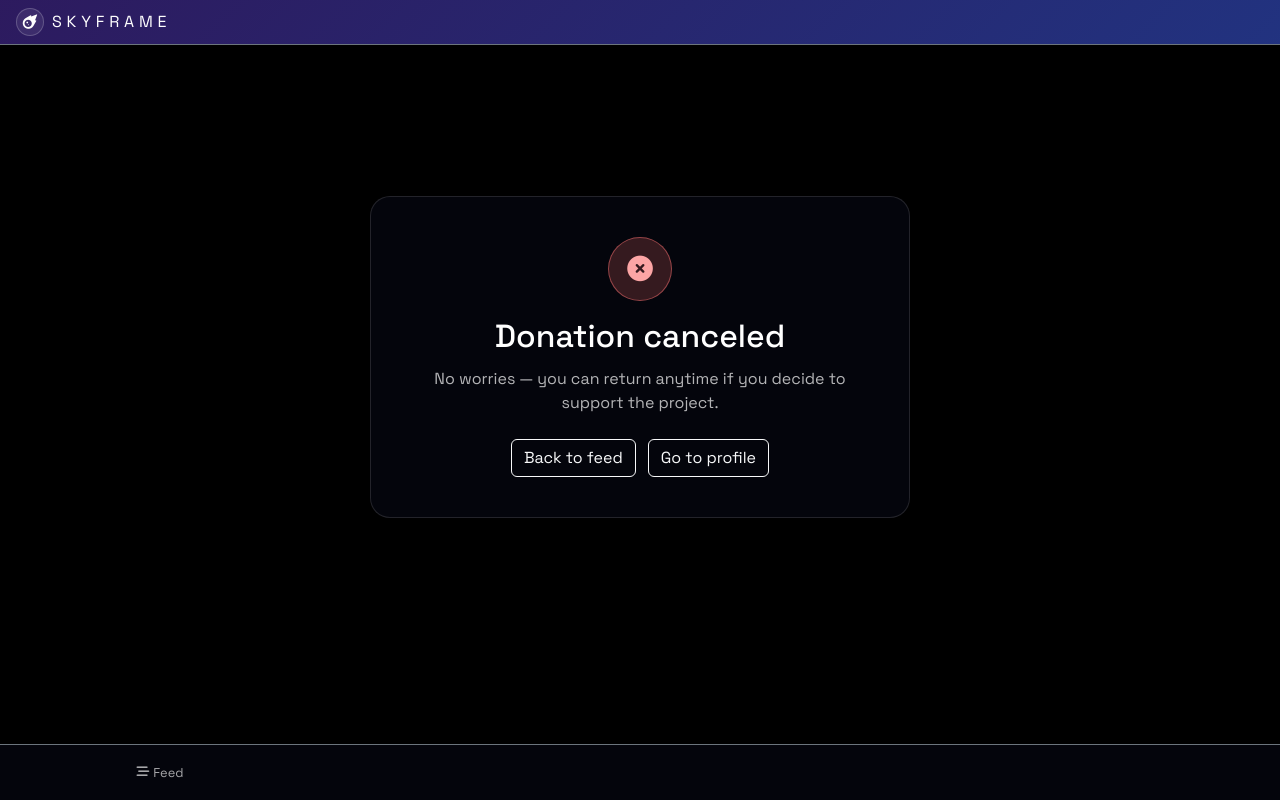
After one commit to ibsoft/SkyFrame, a Flask app: page /cancel in a window 1280 px wide. The commit adds this page. Run offline with Flask 3, Linux system fonts and the light colour scheme; some libraries are stand-ins or nearby versions.

Commit message:
Last commit message

```diff
--- a/skyframe/__init__.py
+++ b/skyframe/__init__.py
@@ -56,7 +56,7 @@ def create_app(config_name: str | None = None):
             f"style-src {Config.CSP_STYLE_SRC} 'nonce-{nonce}'; "
             f"img-src {Config.CSP_IMG_SRC}; "
             f"font-src {Config.CSP_FONT_SRC}; "
-            "connect-src 'self'; "
+            f"connect-src {Config.CSP_CONNECT_SRC}; "
             "object-src 'none'; "
             "base-uri 'self'; "
             "frame-ancestors 'none'; "
--- a/skyframe/config.py
+++ b/skyframe/config.py
@@ -42,9 +42,10 @@ class Config:
     CSP_FONT_SRC = "'self' https://cdnjs.cloudflare.com https://cdn.jsdelivr.net https://fonts.gstatic.com"
     CSP_STYLE_SRC = "'self' https://cdn.jsdelivr.net https://fonts.googleapis.com"
     CSP_SCRIPT_SRC = "'self' https://cdn.jsdelivr.net"
+    CSP_CONNECT_SRC = "'self' https://cdn.jsdelivr.net"
     SHARE_PATH = PROJECT_ROOT / "instance" / "shares"
     ARCHIVE_SUBDIR = "archives"
-    APP_VERSION = os.getenv("APP_VERSION", "v_3.0.3")
+    APP_VERSION = os.getenv("APP_VERSION", "v_3.0.5")
     WATERMARK_OPACITY = int(os.getenv("WATERMARK_OPACITY", "12"))
     WATERMARK_PADDING = int(os.getenv("WATERMARK_PADDING", "12"))
     LOG_DIR = PROJECT_ROOT / "logs"
--- a/skyframe/main/routes.py
+++ b/skyframe/main/routes.py
@@ -118,6 +118,16 @@ def root():
     if not current_user.is_authenticated:
         return redirect(url_for("auth.login"))
     return redirect(url_for("main.feed"))
+
+
+@bp.route("/completed")
+def donate_completed():
+    return render_template("donate_completed.html")
+
+
+@bp.route("/cancel")
+def donate_cancel():
+    return render_template("donate_cancel.html")
 
 
 @bp.route("/feed")
--- a/static/css/styles.css
+++ b/static/css/styles.css
@@ -3,6 +3,10 @@ body {
     background: #05060d;
     color: #f2f2f5;
     margin: 0;
+}
+
+:root {
+    --bottom-nav-height: 56px;
 }
 
 .letter-spacing {
@@ -18,10 +22,12 @@ body {
 }
 
 .app-shell main {
+    padding-bottom: calc(var(--bottom-nav-height) + 2rem);
     min-height: 0;
     flex: 1;
     display: flex;
     flex-direction: column;
+    overflow-y: auto;
 }
 
 .app-shell header {
@@ -428,6 +434,78 @@ body.controls-hidden .action-column {
     content: "▴";
 }
 
+.donate-status {
+    min-height: calc(100dvh - 160px);
+    display: flex;
+    align-items: center;
+    justify-content: center;
+    padding: 2rem 1.5rem 3rem;
+}
+
+.donate-card {
+    max-width: 540px;
+    width: 100%;
+    background: rgba(5, 6, 13, 0.95);
+    border: 1px solid rgba(255, 255, 255, 0.12);
+    border-radius: 1.25rem;
+    padding: 2.5rem 2rem;
+    text-align: center;
+    box-shadow: 0 25px 45px rgba(0, 0, 0, 0.45);
+}
+
+.donate-card h2 {
+    margin-top: 1rem;
+    margin-bottom: 0.75rem;
+}
+
+.donate-card p {
+    color: rgba(255, 255, 255, 0.7);
+    margin-bottom: 1.5rem;
+}
+
+.donate-actions {
+    display: flex;
+    justify-content: center;
+    gap: 0.75rem;
+    flex-wrap: wrap;
+}
+
+.donate-icon {
+    width: 64px;
+    height: 64px;
+    border-radius: 50%;
+    margin: 0 auto;
+    display: flex;
+    align-items: center;
+    justify-content: center;
+    background: rgba(255, 255, 255, 0.08);
+    border: 1px solid rgba(255, 255, 255, 0.18);
+    font-size: 1.6rem;
+    color: #fff;
+}
+
+.donate-icon.success {
+    background: rgba(34, 197, 94, 0.2);
+    border-color: rgba(34, 197, 94, 0.6);
+    color: #86efac;
+}
+
+.donate-icon.cancel {
+    background: rgba(248, 113, 113, 0.2);
+    border-color: rgba(248, 113, 113, 0.5);
+    color: #fca5a5;
+}
+
+.profile-page {
+    padding-bottom: calc(var(--bottom-nav-height) + 6rem);
+}
+
+@media (min-width: 992px) {
+    .profile-page {
+        padding-bottom: calc(var(--bottom-nav-height) + 6rem);
+    }
+}
+
 .planetary-data {
     border: 1px solid rgba(255, 255, 255, 0.12);
     border-radius: 0.6rem;
@@ -591,8 +669,11 @@ body.controls-hidden .action-column {
     background: rgba(5, 6, 13, 0.95);
     padding: 0;
     border-top: 1px solid rgba(255, 255, 255, 0.08);
-    position: sticky;
+    position: fixed;
     bottom: 0;
+    left: 0;
+    right: 0;
+    height: var(--bottom-nav-height);
     z-index: 20;
 }
 
--- /dev/null
+++ b/templates/donate_cancel.html
@@ -0,0 +1,19 @@
+{% extends "base.html" %}
+
+{% block title %}Donation Canceled – SkyFrame{% endblock %}
+
+{% block content %}
+<section class="donate-status">
+    <div class="donate-card">
+        <div class="donate-icon cancel">
+            <i class="fa-solid fa-circle-xmark" aria-hidden="true"></i>
+        </div>
+        <h2>Donation canceled</h2>
+        <p>No worries — you can return anytime if you decide to support the project.</p>
+        <div class="donate-actions">
+            <a class="btn btn-outline-light" href="{{ url_for('main.feed') }}">Back to feed</a>
+            <a class="btn btn-outline-light" href="{{ url_for('main.profile') }}">Go to profile</a>
+        </div>
+    </div>
+</section>
+{% endblock %}
```
Also changed, not shown: templates/donate_completed.html (added, +19 -0 lines), templates/profile.html (+6 -3 lines).
